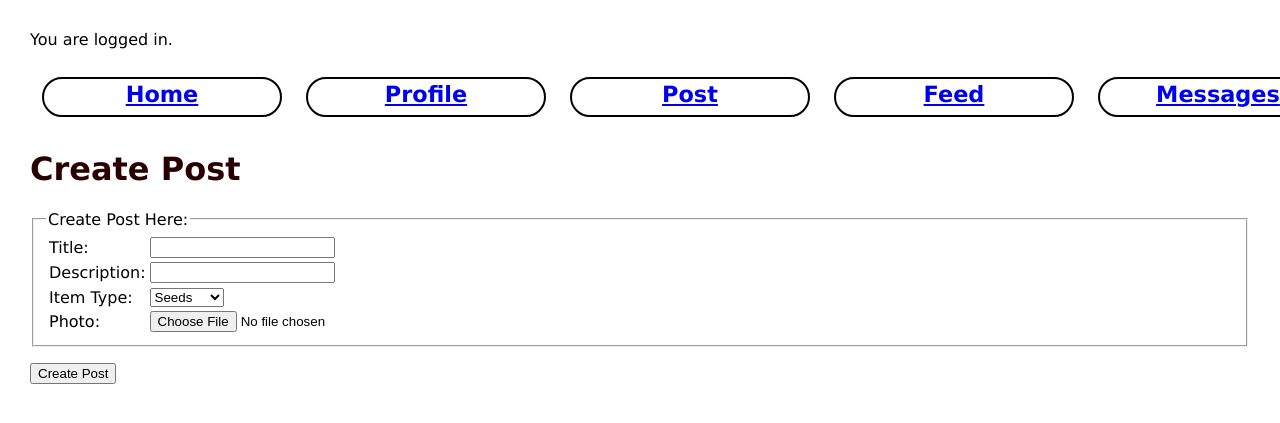
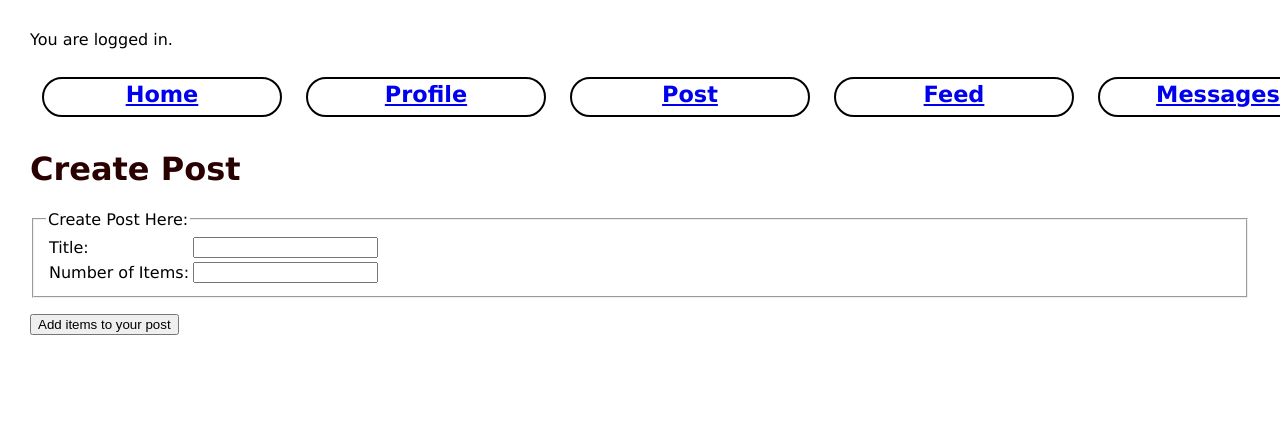
Before and after one commit to tumichelle/SunshareCS304FinalProject, a Flask app: template beta/templates/insert_post.html in a window 1280 px wide; the page is wider, and only the part inside the window is pictured. Shown: the top 423 px of that part. Run offline with Flask 2, Linux system fonts and the light colour scheme; the template is opened without the code that fills it, so the values that code supplies are empty.

Commit message:
Adding functionality to have multiple items per post and fixed all the other parts since the tables are now a little different

```diff
--- a/beta/app.py
+++ b/beta/app.py
@@ -125,20 +125,29 @@ def insert_post():
         conn = dbi.connect()
         #user_id = int(request.form['user_id'])
         title = request.form['title']
-        description = request.form['description']
-        item_type = request.form['item_type']
-        item_photo = request.files['item_photo']
-        item_id = insert.add_item(conn, description, item_photo, item_type)
+        num_items = int(request.form['num_items'])
         #get user id from the session
         if 'username' in session:
             user_id = session['uid']
         else:
             flash('Log in or create an account to post.')
             return redirect(url_for('index'))
-        insert.add_post(conn,user_id,item_id,title)
-        search_results = [insert.new_post_details(conn)]
-        print(search_results)
-        flash('Post created successfully')
+        insert.add_post(conn,user_id,num_items,title)
+        post_id = insert.new_post_id(conn)
+        print("new post id:" + str(post_id))
+        return render_template('add_items.html', post_id=post_id, title = title, num_items = num_items)
+
+
+@app.route('/add-items/<post_id>/<num_items>', methods = ['POST'])
+def add_items(post_id, num_items):
+    num_items = int(num_items)
+    conn = dbi.connect()
+    #num_items = request.args.get('num_items')
+    for i in range(1, num_items+1):
+        description = request.form['description' + str(i)]
+        item_type = request.form['item_type' + str(i)]
+        item_photo = request.files['item_photo' + str(i)]
+        item_id = insert.add_item(conn, post_id, description, item_photo, item_type)
 
         #name, save, and insert item_photo into the picfile table
         user_filename = item_photo.filename
@@ -146,7 +155,6 @@ def insert_post():
         filename = secure_filename('{}.{}'.format(item_id,ext))
         pathname = os.path.join(app.config['UPLOADS'],filename)
         item_photo.save(pathname)
-        conn = dbi.connect()
         curs = dbi.dict_cursor(conn)
         curs.execute(
             '''
@@ -156,7 +164,11 @@ def insert_post():
         )
         conn.commit()
         flash('file upload successful')
-        return render_template('search_results.html', src=url_for('pic',item_id=item_id), results=search_results)
+
+
+    flash('Post created successfully')
+    return redirect(url_for('post_details', post_id = post_id))
+
 
 #Displays the feed consisting of all of the existing posts
 @app.route('/feed/', methods=['GET'])
@@ -178,11 +190,11 @@ def post_details(post_id):
         return redirect(url_for('index'))
 
     conn = dbi.connect()
+    post = [search_helper.search_by_postid(conn, post_id)][0]
+    num_items = int(post['num_items'])
+    comments = insert.all_comments(conn, post_id)
+    items = search_helper.get_items(conn, post_id)
 
-    post = [search_helper.search_by_postid(conn, post_id)][0]
-    comments = insert.all_comments(conn, post_id)
-
-    print(comments)
     #post viewing
     if request.method == 'GET':
         # Retrieve ID of viewer
@@ -191,12 +203,13 @@ def post_details(post_id):
         print("sender: ", user_id)
         print("receiver: ", post['user_id'])
 
-        return render_template('post.html', post=post, comments=comments, sender_id=user_id)
+        return render_template('post.html', post=post, comments=comments, sender_id=user_id, items=items, num_items = num_items)
     #writing a comment
     if request.method == 'POST':
         print('post')
         #user_id = int(request.form['user_id'])
         user_id = session['uid']
+
         comment = request.form['comment']
         insert.add_comment(conn,user_id,comment,post_id)
 
@@ -207,7 +220,7 @@ def post_details(post_id):
             comments += insert.new_comment_details(conn)
         flash('Comment submitted')
 
-        return render_template('post.html', post=post, comments=comments, sender_id=user_id)
+        return render_template('post.html', post=post, comments=comments, sender_id=user_id, items=items, num_items = num_items)
 
 '''
 displays the search/filter page on GET
--- a/beta/templates/insert_post.html
+++ b/beta/templates/insert_post.html
@@ -13,21 +13,12 @@
         <td><input id="user_id" type="text" name="user_id"></td></tr> -->
     <tr><td><label for="title">Title:</label></td>
         <td><input id="title" type="text" name="title"></td></tr>
-    <tr><td><label for="description">Description:</label></td>
-        <td><input id="description" type="text" name="description"></td></tr>
-    <tr><td><label for="item_type">Item Type:</label></td>
-        <td><select id="item_type" name="item_type">
-            <option value="seeds">Seeds</option>
-            <option value="supplies">Supplies</option>
-            <option value="tools">Tools</option>
-            <option value="other">Other</option>
-        </select></td></tr>
-    <tr><td><label for="item_photo">Photo:</label></td>
-        <td><input id="item_photo" type="file" name="item_photo"></td></tr>
+    <tr><td><label for="num_items">Number of Items:</label></td>
+        <td><input id="num_items" type="number" name="num_items"></td></tr>
     </table>
     </fieldset>
 
-    <p> <input class = button type='submit' value='Create Post'> </p>
+    <p> <input class = button type='submit' value='Add items to your post'> </p>
 
 </form>
 
```
Also changed, not shown: beta/insert.py (+11 -11 lines), beta/search_helper.py (+14 -4 lines), beta/templates/post.html (+12 -5 lines), beta/uploads/22.jpeg.
